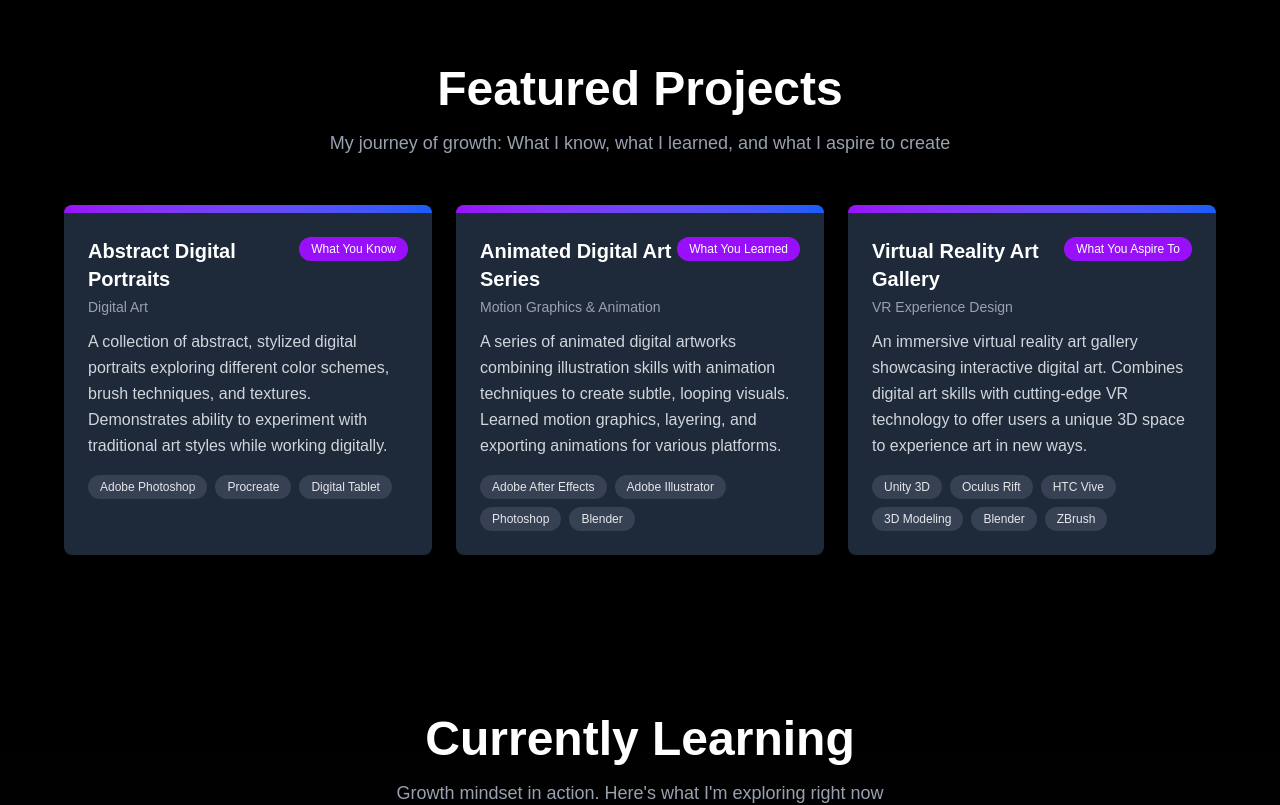
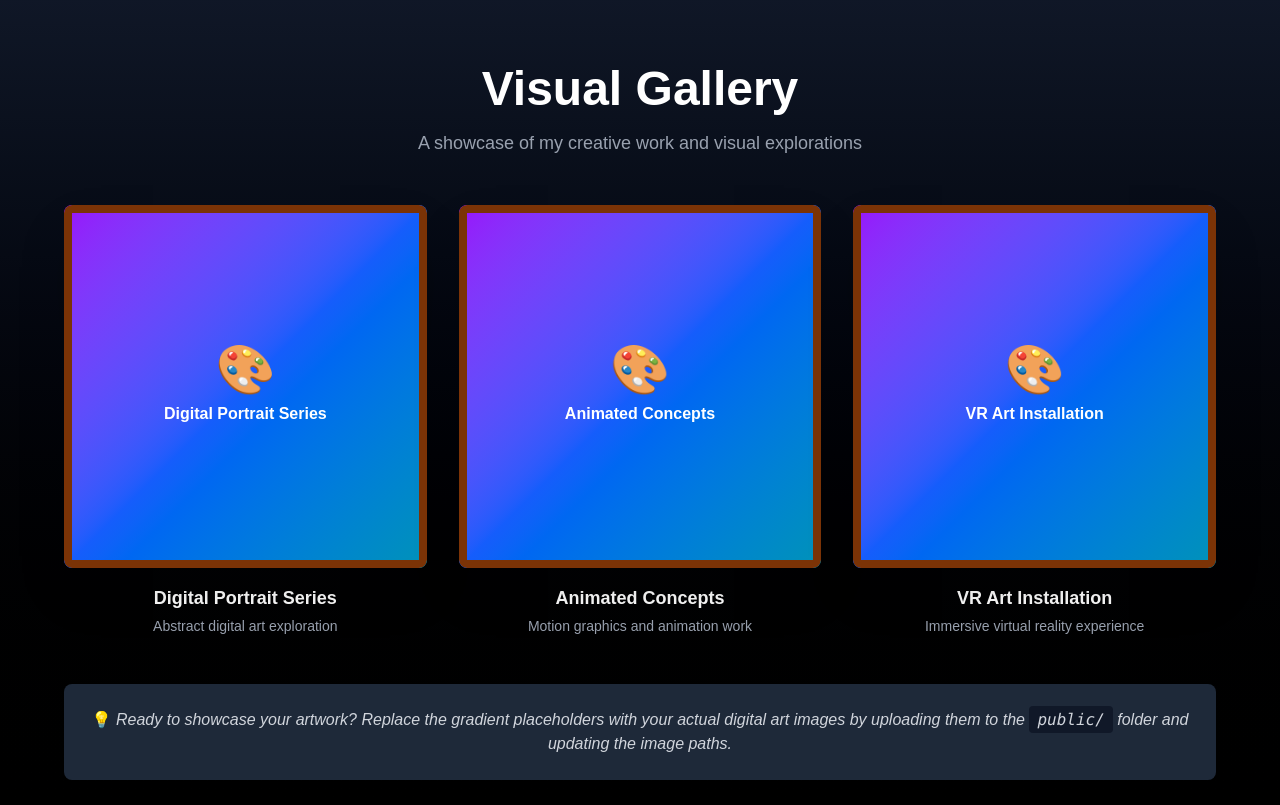
Before and after one commit to winstondultra-source/dultra_portfolio, a Next.js app: page / in a window 1280 px wide. Shown: the part 880-1685 px from the top of the page. Built offline with nearby package versions, Linux system fonts and the light colour scheme.

Commit message:
Add picture frame gallery section with visual showcase

```diff
--- a/app/page.tsx
+++ b/app/page.tsx
@@ -1,5 +1,6 @@
 import Hero from '@/components/Hero';
 import Projects from '@/components/Projects';
+import Gallery from '@/components/Gallery';
 import Learning from '@/components/Learning';
 import ContactForm from '@/components/ContactForm';
 import Footer from '@/components/Footer';
@@ -8,6 +9,7 @@ export default function Home() {
   return (
     <div className="bg-black text-white">
       <Hero />
+      <Gallery />
       <Projects />
       <div id="learning">
         <Learning />
--- /dev/null
+++ b/components/Gallery.tsx
@@ -0,0 +1,62 @@
+export default function Gallery() {
+  const images = [
+    {
+      title: 'Digital Portrait Series',
+      description: 'Abstract digital art exploration',
+    },
+    {
+      title: 'Animated Concepts',
+      description: 'Motion graphics and animation work',
+    },
+    {
+      title: 'VR Art Installation',
+      description: 'Immersive virtual reality experience',
+    },
+  ];
+
+  return (
+    <section className="py-20 bg-gradient-to-b from-gray-900 to-black text-white px-4">
+      <div className="max-w-6xl mx-auto">
+        <h2 className="text-4xl md:text-5xl font-bold mb-4 text-center">
+          Visual Gallery
+        </h2>
+        <p className="text-center text-gray-400 mb-12 text-lg">
+          A showcase of my creative work and visual explorations
+        </p>
+
+        <div className="grid md:grid-cols-3 gap-8">
+          {images.map((image, index) => (
+            <div key={index} className="group cursor-pointer">
+              {/* Picture Frame */}
+              <div className="relative rounded-lg overflow-hidden shadow-2xl transform group-hover:scale-105 transition-transform duration-300">
+                {/* Frame Border */}
+                <div className="absolute inset-0 border-8 border-amber-900 pointer-events-none z-10 rounded-lg"></div>
+
+                {/* Image Placeholder with Gradient */}
+                <div className="aspect-square bg-gradient-to-br from-purple-600 via-blue-600 to-cyan-600 flex items-center justify-center relative">
+                  <div className="text-center">
+                    <div className="text-5xl mb-2">🎨</div>
+                    <p className="text-white font-semibold">{image.title}</p>
+                  </div>
+                </div>
+              </div>
+
+              {/* Caption */}
+              <div className="mt-4 text-center">
+                <h3 className="text-lg font-semibold mb-1">{image.title}</h3>
+                <p className="text-gray-400 text-sm">{image.description}</p>
+              </div>
+            </div>
+          ))}
+        </div>
+
+        {/* Note about image uploads */}
+        <div className="mt-12 p-6 bg-gray-800 rounded-lg text-center">
+          <p className="text-gray-300">
+            💡 <span className="italic">Ready to showcase your artwork? Replace the gradient placeholders with your actual digital art images by uploading them to the <code className="bg-gray-900 px-2 py-1 rounded">public/</code> folder and updating the image paths.</span>
+          </p>
+        </div>
+      </div>
+    </section>
+  );
+}
```
Also changed, not shown: unnamed.jpg (added).
